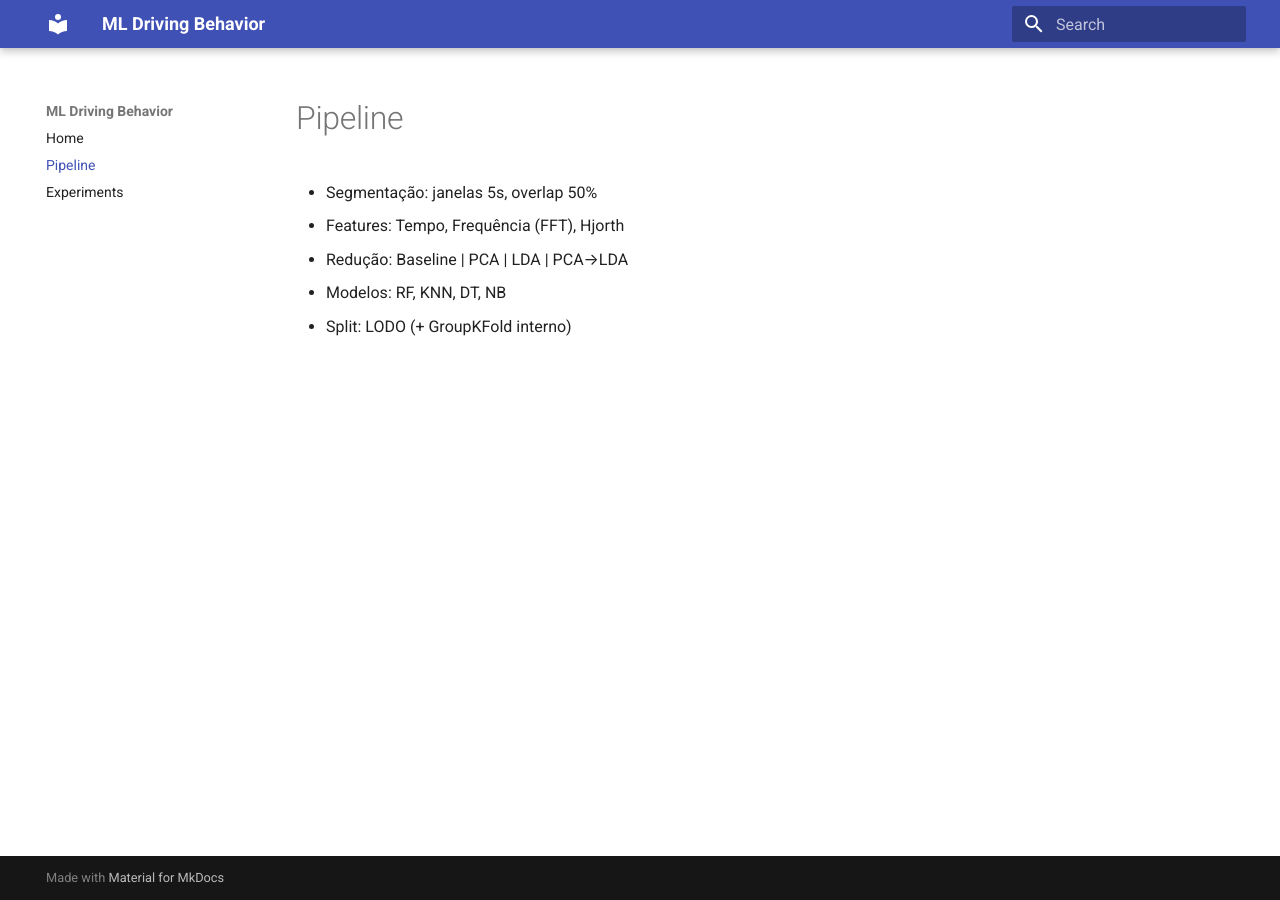
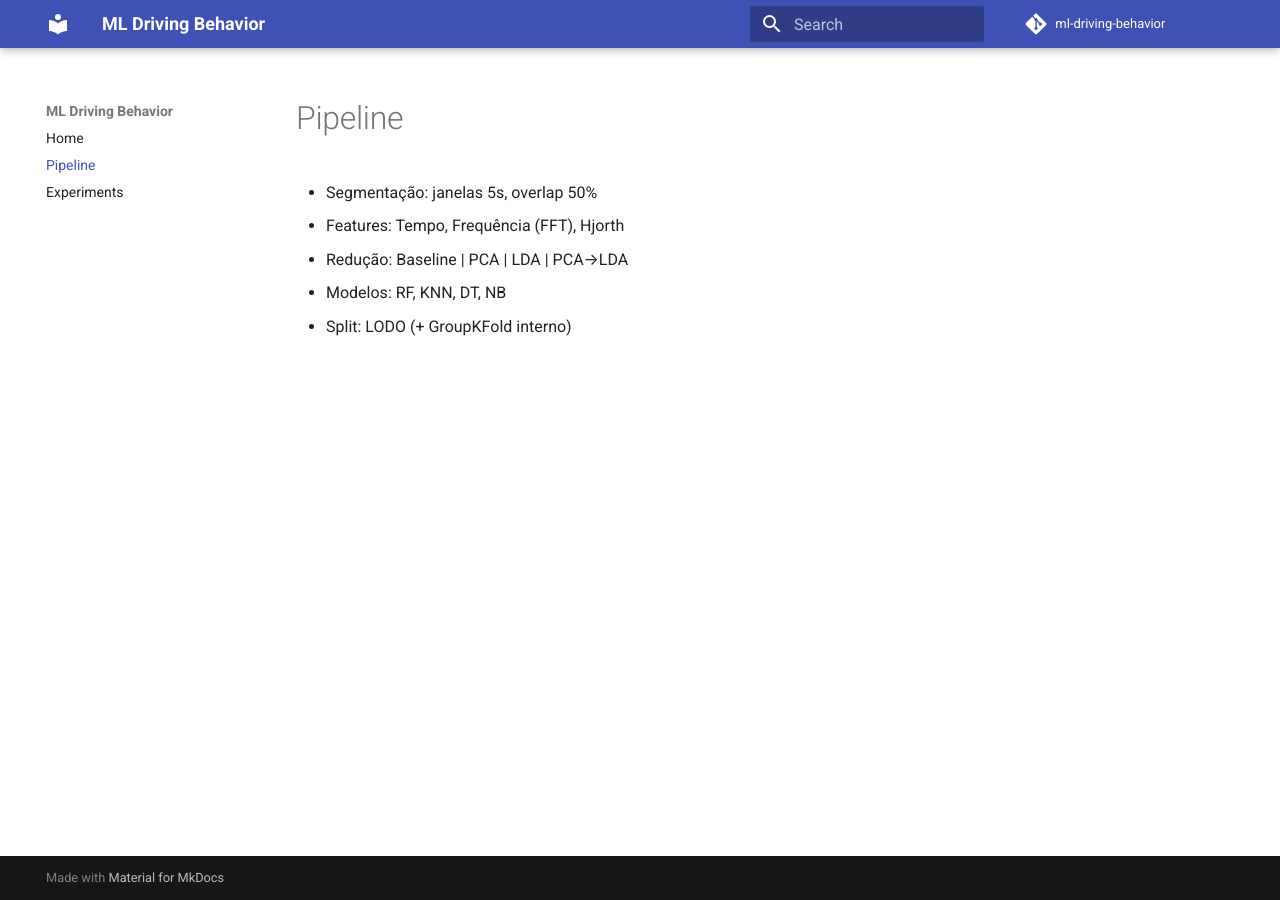
Before and after one commit to LBSL98/ml-driving-behavior, an MkDocs documentation site: the page built from docs/pipeline.md, in a window 1280 px wide. Built offline with MkDocs 1.6.1 and Material for MkDocs 9.7.7, drawn with Linux system fonts in a browser that asks for light colours; comment, search, counter and statistics services are not loaded.

Commit message:
docs: update mkdocs.yml (material features + repo metadata)

```diff
--- a/mkdocs.yml
+++ b/mkdocs.yml
@@ -1,6 +1,13 @@
 site_name: ML Driving Behavior
+repo_url: https://github.com/SEU_USUARIO/ml-driving-behavior
+repo_name: ml-driving-behavior
 theme:
   name: material
+  features:
+    - navigation.instant
+    - navigation.sections
+    - content.code.copy
+    - content.tabs.link
 plugins:
   - search
   - mkdocstrings:
@@ -8,6 +15,11 @@
         python:
           options:
             docstring_style: google
+markdown_extensions:
+  - admonition
+  - attr_list
+  - toc:
+      permalink: true
 nav:
   - Home: index.md
   - Pipeline: pipeline.md
```
